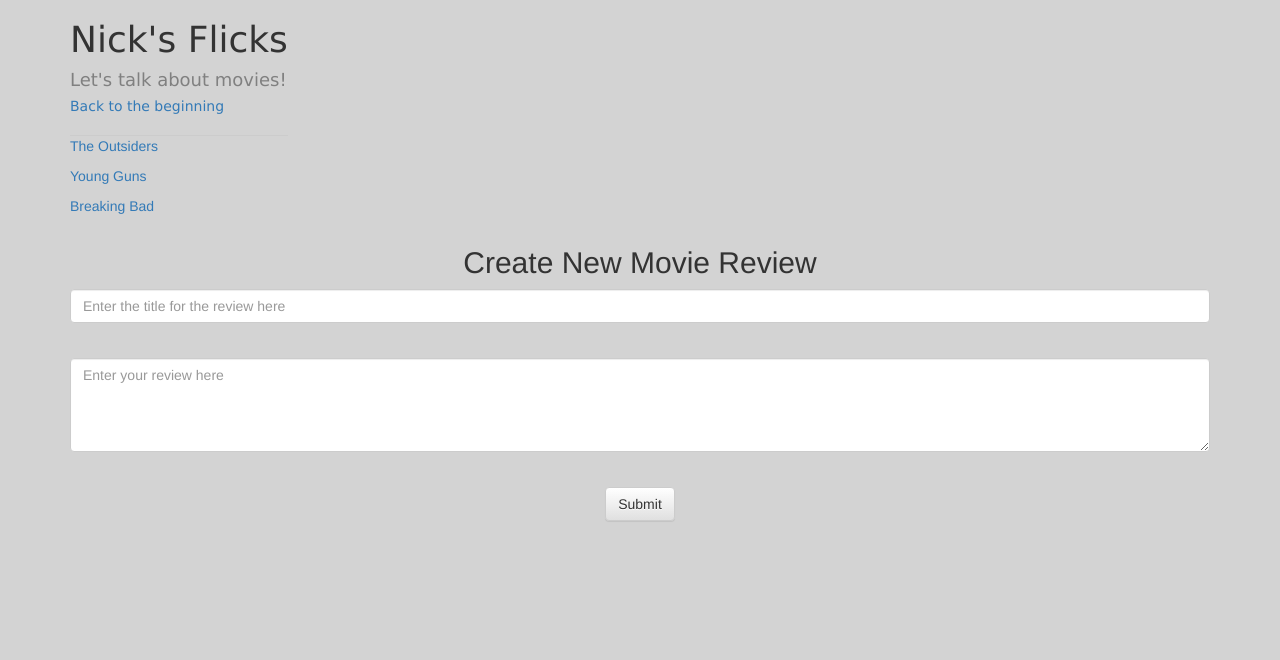
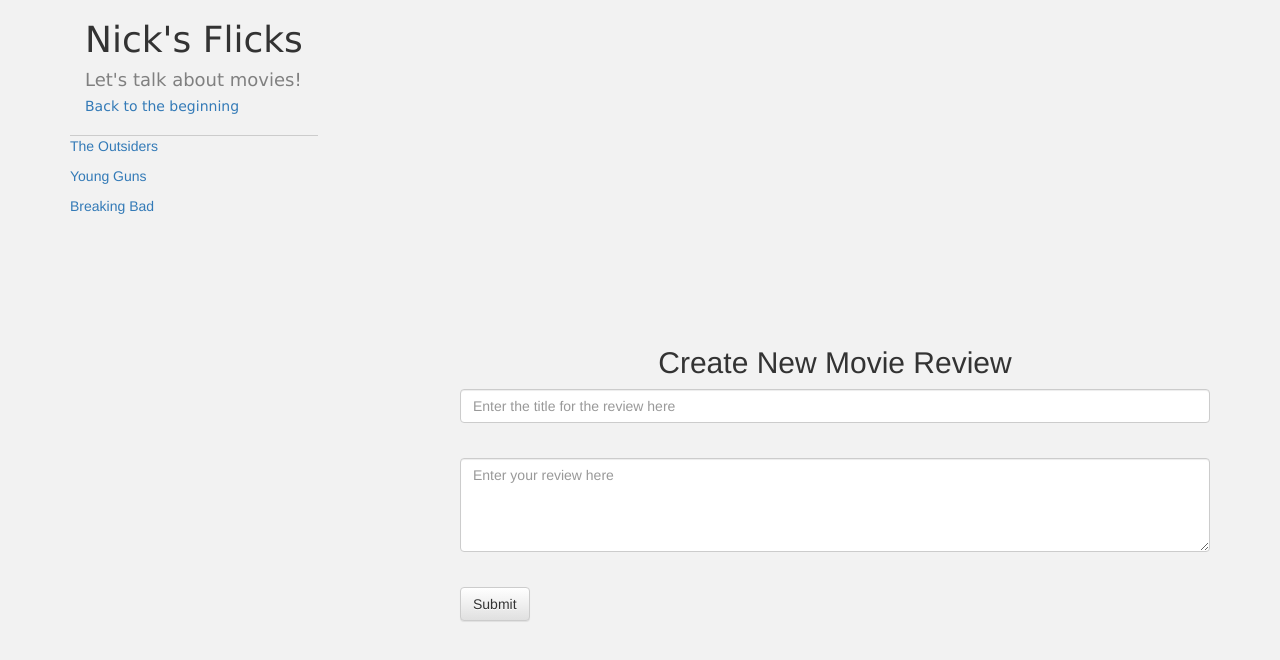
Before and after one commit to don35m/nick-flix, a plain HTML site: page index.html at #!/reviews in a window 1280 px wide. Drawn offline with nearby package versions, Linux system fonts and the light colour scheme.

Commit message:
Play with styles

```diff
--- a/css/styles.css
+++ b/css/styles.css
@@ -1,5 +1,5 @@
 body {
-  background-color: lightgray;
+  background-color: #F2F2F2;
 }
 
 .header {
@@ -24,10 +24,15 @@ color: gray;
 
 }
 
+.don {
+  padding-top: 100px;
+
+}
+
 .enter-btn button {
   text-color: black;
 }
 
- .reviewId {
+ /*.reviewId {
    padding-top: 50px;
- }
+ }*/
--- a/partials/header.html
+++ b/partials/header.html
@@ -1,5 +1,7 @@
 <div class ="header">
+  <div class ="container-fluid">
   <h1>Nick's Flicks</h1>
   <h4>Let's talk about movies!</h4>
   <h5><a ui-sref="home" ng-hide="currentPath === '/' || currentPath === ''" hometext></a></h5>
 </div>
+</div>
--- a/partials/reviews.html
+++ b/partials/reviews.html
@@ -1,16 +1,22 @@
 <div class="row">
-  <div class="col-md-6">
+  <div class="col-md-4">
       <p ng-repeat="item in reviews">
         <a ui-sref="reviews.review({ reviewId: item.reviewId})">{{ item.reviewTitle }}</a>
       </p>
   </div>
-  <div class ="col-md-6" ui-view="body"></div>
+  <div class ="col-md-8" ui-view="body"></div>
 </div>
-  <div class="centered">
 
 
 
-        <h2>Create New Movie Review</h2>
+  <div class="don">
+
+
+    <div class="row">
+      <div class="col-md-4"></div>
+        <div class="col-md-8">
+
+          <h2><center>Create New Movie Review</center></h2>
       <form ng-submit="MoviesFactory.addReview()" role="form">
         <div class="form-group">
           <input type="text" ng-model="MoviesFactory.reviewTitle" class="form-control"
@@ -25,3 +31,5 @@
         <button type="submit" class="btn btn-default">Submit</button>
       </form>
     </div>
+    </div>
+  </div>
```
Lines whose indentation alone changed are shown as unchanged.
